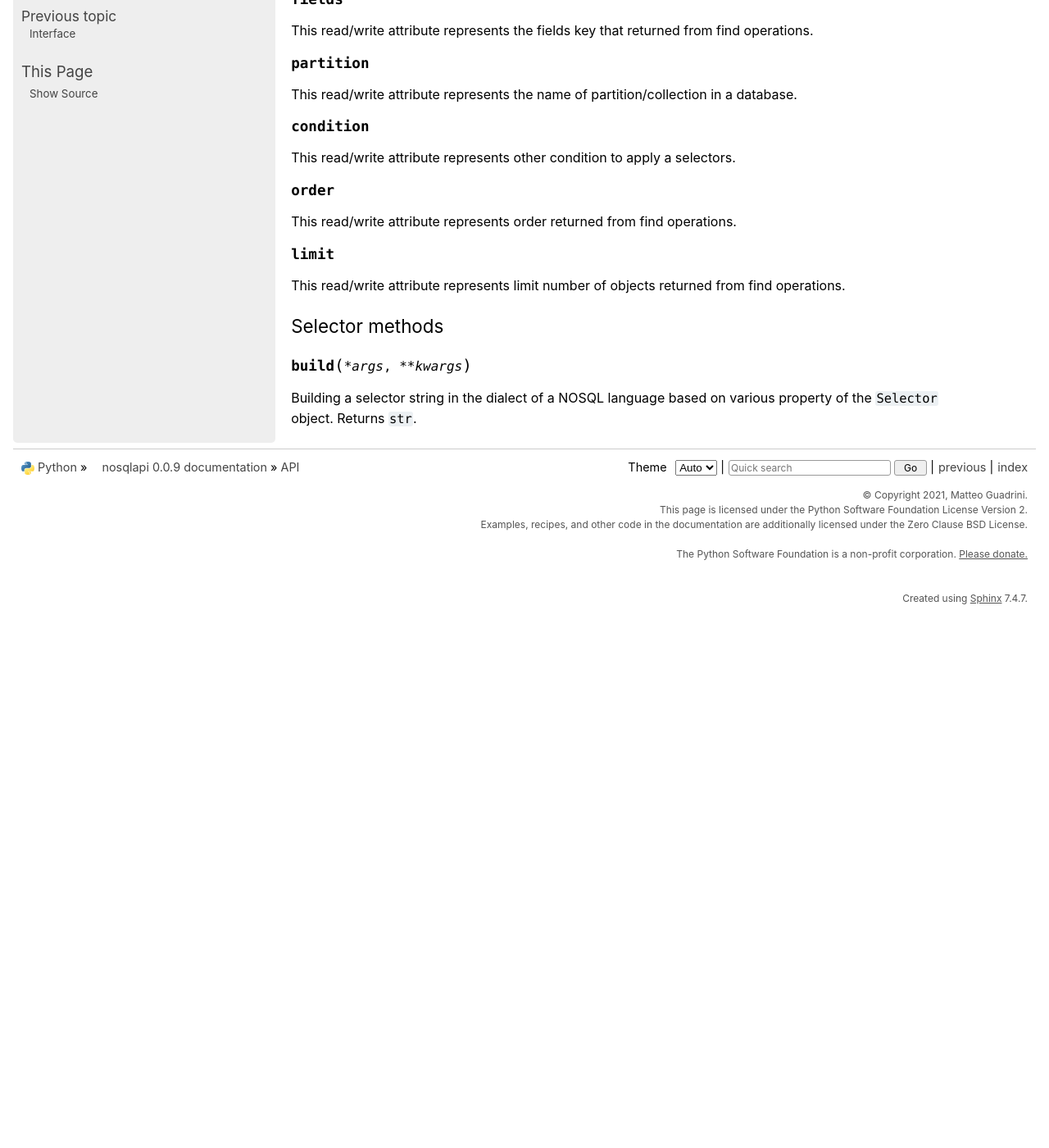
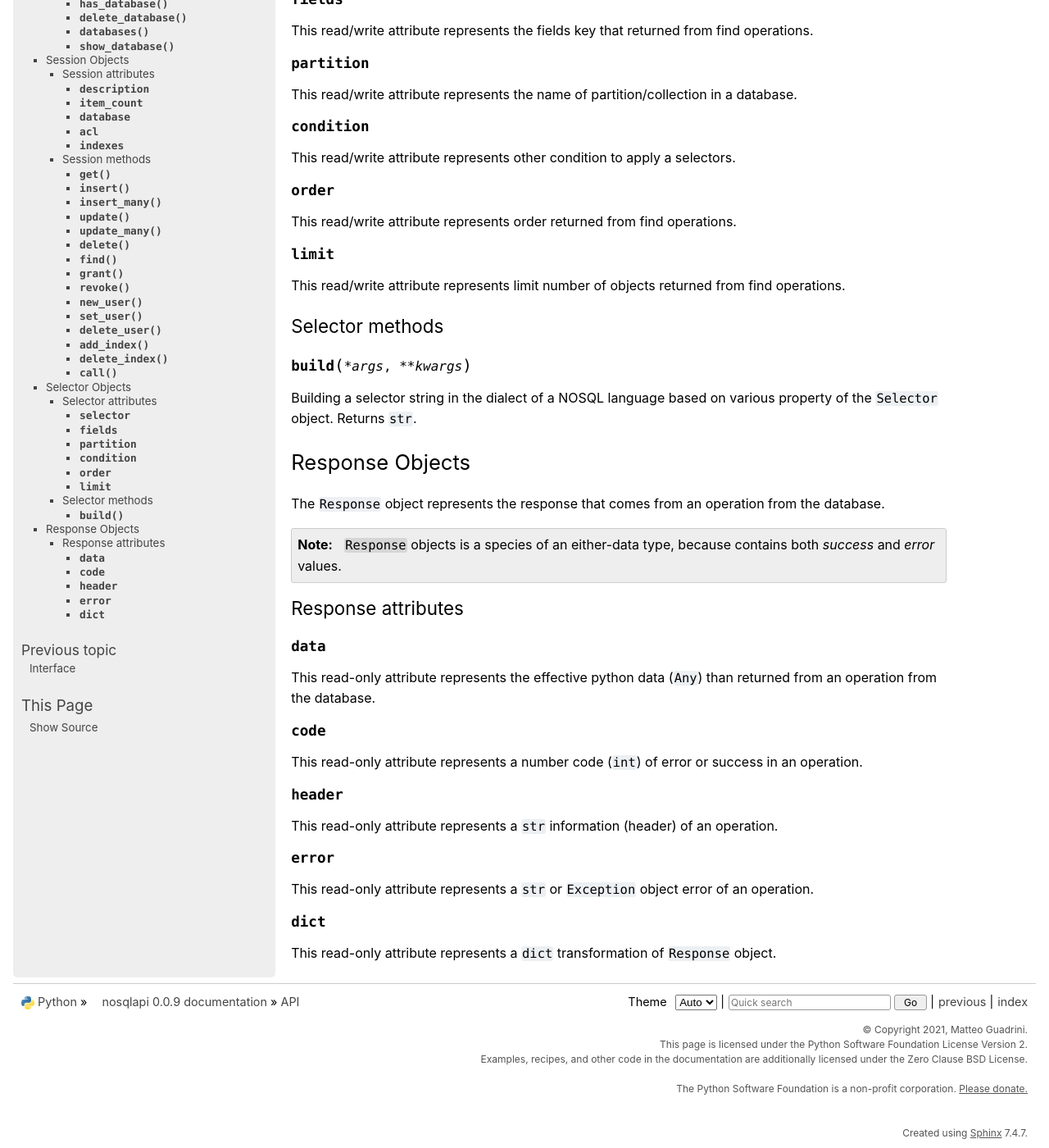
Before and after one commit to MatteoGuadrini/nosqlapi, a Sphinx documentation site: the page built from docs/source/api.rst, in a window 1280 px wide and 1400 px high, scrolled down 3889 px. Shown: the whole window at 82% size. Built offline with Sphinx 7.4.7, drawn with Linux system fonts in a browser that asks for light colours; before the commit the page ends 4637 px from its top, so only the background shows below that.

Commit message:
Added Response Objects section

```diff
--- a/docs/source/api.rst
+++ b/docs/source/api.rst
@@ -208,3 +208,33 @@
 .. function:: build(*args, **kwargs)
 
 Building a selector string in the dialect of a NOSQL language based on various property of the ``Selector`` object. Returns ``str``.
+
+Response Objects
+****************
+
+The ``Response`` object represents the response that comes from an operation from the database.
+
+.. note::
+    ``Response`` objects is a species of an either-data type, because contains both *success* and *error* values.
+
+Response attributes
+-------------------
+.. py:attribute:: data
+
+This read-only attribute represents the effective python data (``Any``) than returned from an operation from the database.
+
+.. py:attribute:: code
+
+This read-only attribute represents a number code (``int``) of error or success in an operation.
+
+.. py:attribute:: header
+
+This read-only attribute represents a ``str`` information (header) of an operation.
+
+.. py:attribute:: error
+
+This read-only attribute represents a ``str`` or ``Exception`` object error of an operation.
+
+.. py:attribute:: dict
+
+This read-only attribute represents a ``dict`` transformation of ``Response`` object.
```
